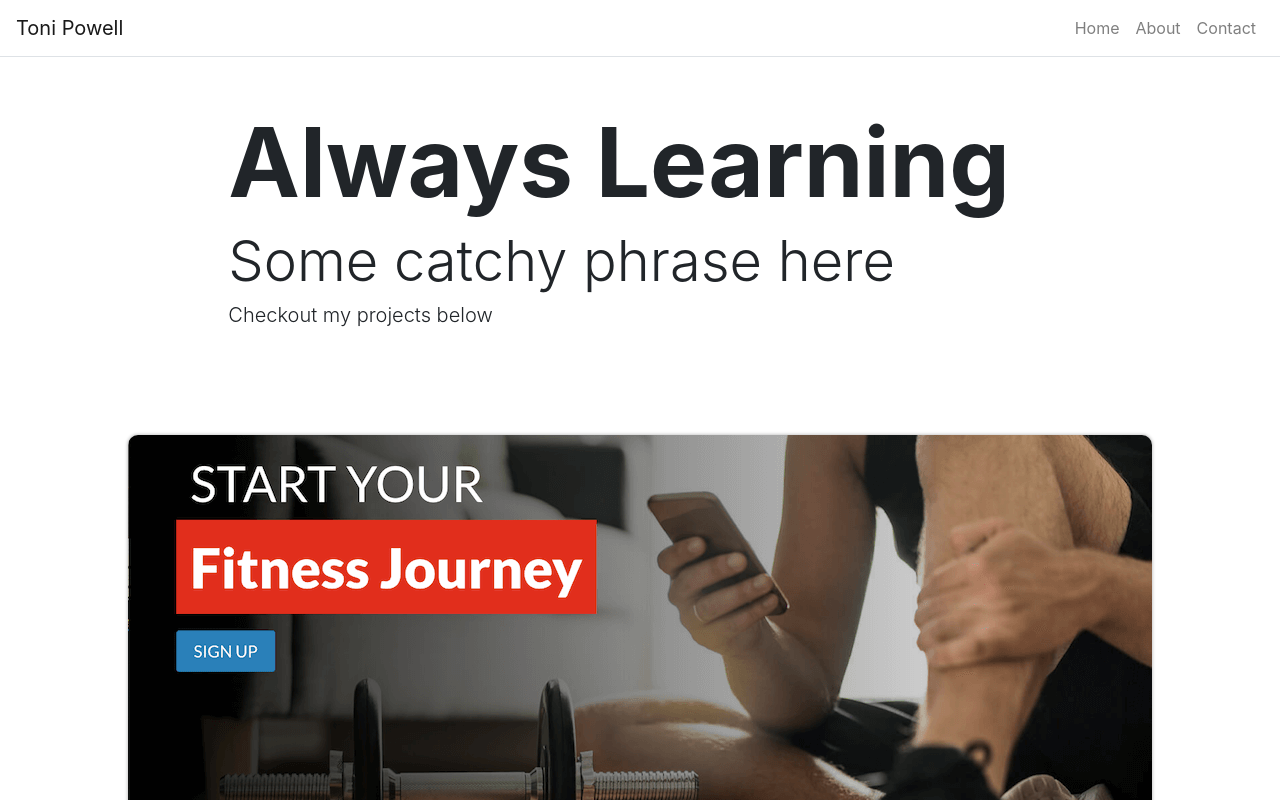
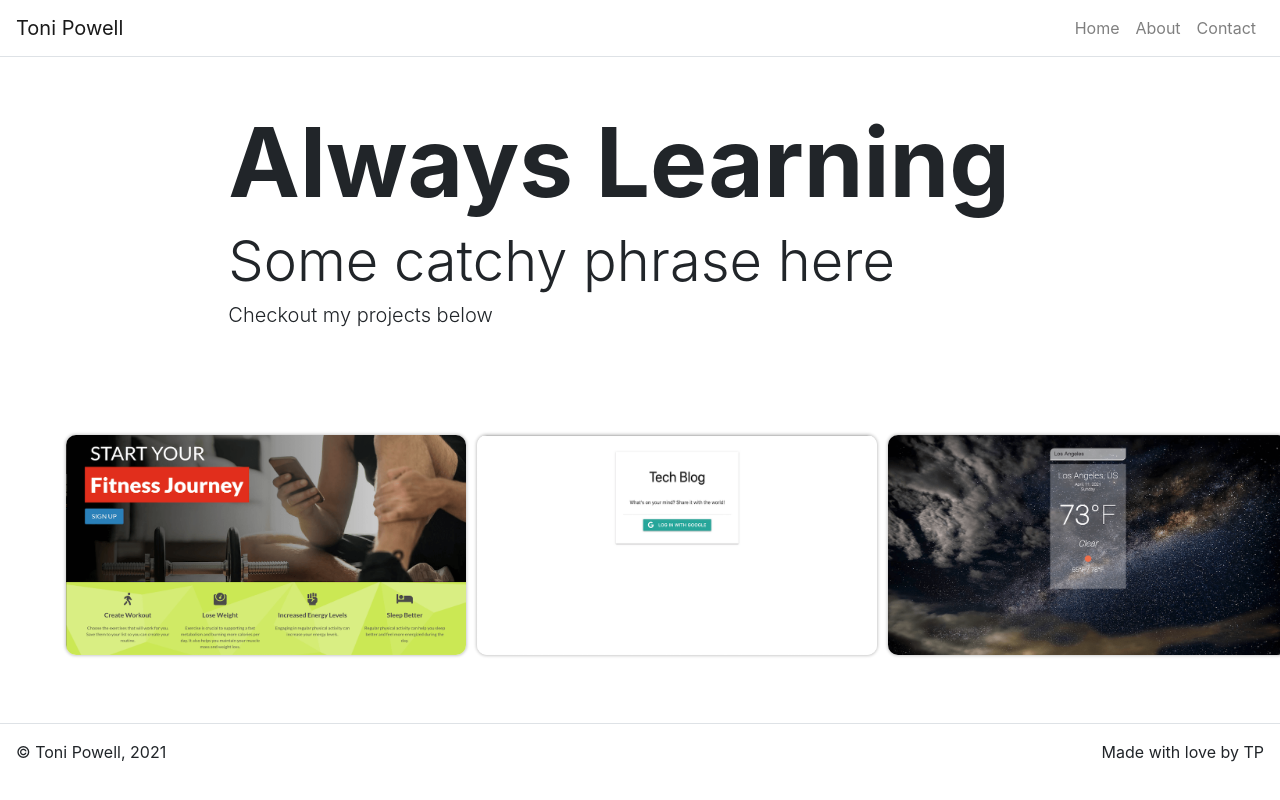
Before and after one commit to tonipow3ll/tonipow3ll.github.io, a React (Create React App) app in the folder portfolio/: page / in a window 1280 px wide. Shown: the top 800 px of the page. Built offline with nearby package versions, Linux system fonts and the light colour scheme.

Commit message:
fixed spacing issue

```diff
--- a/portfolio/src/components/Card.js
+++ b/portfolio/src/components/Card.js
@@ -4,7 +4,7 @@ import CardInfo from '../components/CardInfo'
 
 function Card(props) {
     return (
-            <div className='d-inline-block t-card' onClick={(e)=>props.click(props.item)}>
+            <div className='col-sm-3 d-inline-block t-card' onClick={(e)=>props.click(props.item)}>
 
                 <img className="t-card-image" src={props.item.imgSrc} alt={props.item.imgSrc}/>
                 { props.item.selected && <CardInfo title={props.item.title} subTitle={props.item.subTitle} link={props.item.link} />}
--- a/portfolio/src/components/Carousel.js
+++ b/portfolio/src/components/Carousel.js
@@ -69,7 +69,7 @@ class Carousel extends React.Component {
             render () {
                 return(
                    <Container fluid={true}>
-                       <Row className="justify-content-around">
+                       <Row className="justify-content-around pr-5">
                         {this.makeItems(this.state.items)}
                        </Row>
                    </Container>
--- a/portfolio/src/index.css
+++ b/portfolio/src/index.css
@@ -18,9 +18,9 @@ code {
 
 .t-card-image {
   border-radius: 10px;
-  /* width: 1500px;
-  height: 980px; */
-  /* width: 25%;
+  width: 400px;
+  height: 220px;
+  /* width: 50%;
   height: 100%; */
   box-shadow: 0px 0px 3px 1px #ccc;
 }
```
Also changed, not shown: portfolio/src/components/CardInfo.js (line endings or trailing spaces).
